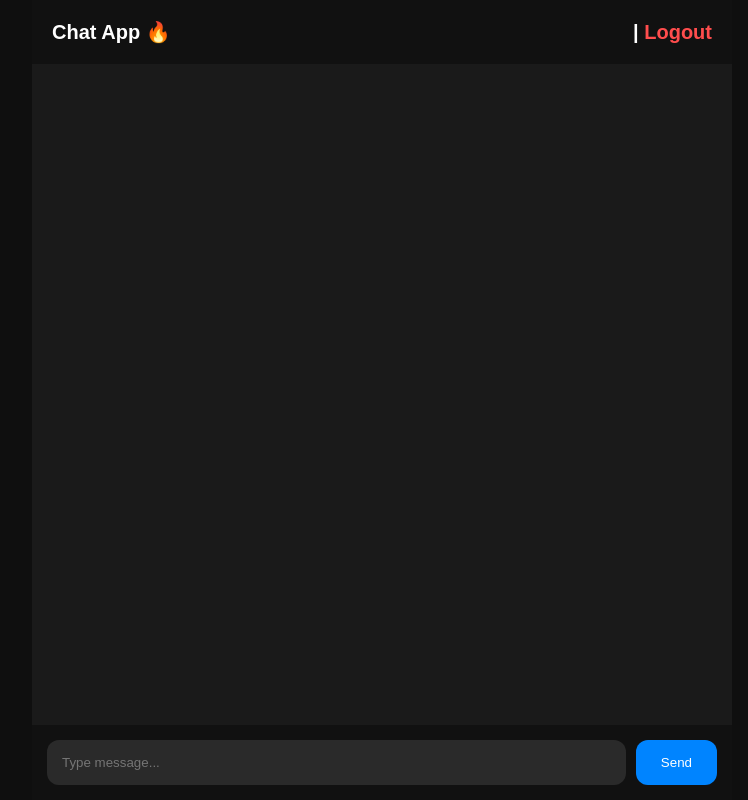
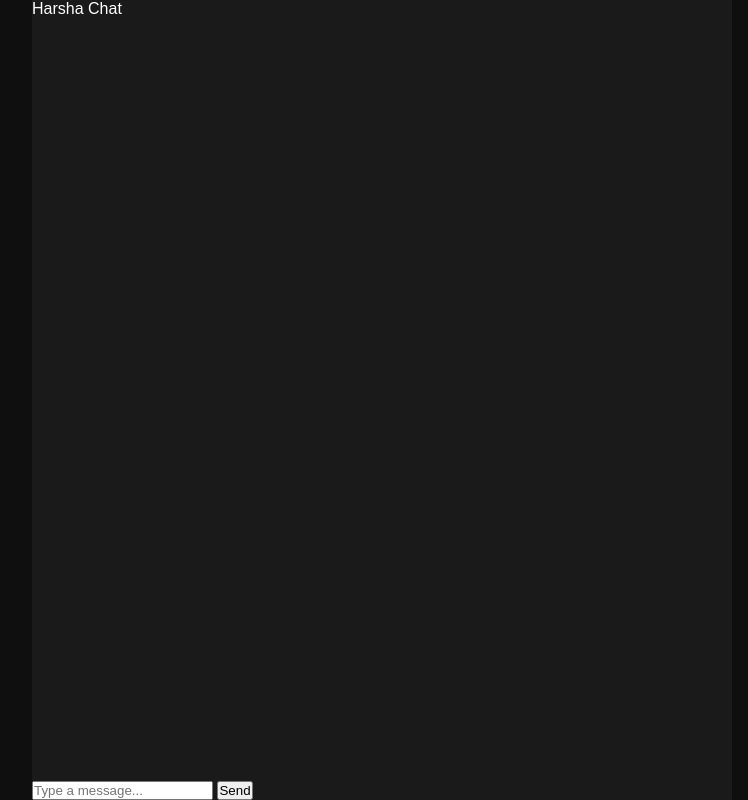
Before and after one commit to HARSHAKOLIPAKA/CWeB, a Flask app: page / in a window 1280 px wide. Shown: the whole page, without its empty margins (258-1006 px from the left). Run offline with Flask 3, Linux system fonts and the light colour scheme; some libraries are stand-ins or nearby versions.

Commit message:
Update chat.html

```diff
--- a/templates/chat.html
+++ b/templates/chat.html
@@ -1,80 +1,81 @@
 <!DOCTYPE html>
-<html>
+<html lang="en">
+
 <head>
-    <title>Chat App</title>
-    <link rel="stylesheet" href="{{ url_for('static', filename='style.css') }}">
+
+    <meta charset="UTF-8">
+
+    <meta name="viewport"
+          content="width=device-width, initial-scale=1.0">
+
+    <title>Realtime Chat</title>
+
+    <link rel="stylesheet"
+          href="{{ url_for('static', filename='style.css') }}">
+
+    <script src="https://cdn.socket.io/4.7.5/socket.io.min.js"></script>
+
 </head>
+
 <body>
 
 <div class="chat-container">
 
-    <div class="header">
+    <div class="top-bar">
+        Harsha Chat
+    </div>
 
-        <div>
-            Chat App 🔥
-        </div>
+    <div class="messages" id="messages"></div>
 
-        <div>
-            {{ username }} |
-            <a href="/logout">Logout</a>
-        </div>
+    <div class="input-box">
+
+        <input type="text"
+               id="messageInput"
+               placeholder="Type a message...">
+
+        <button onclick="sendMessage()">
+            Send
+        </button>
 
     </div>
 
-    <div class="messages">
+</div>
 
-        {% for msg in messages %}
+<script>
 
-            {% if msg['username'] == username %}
+    const socket = io();
 
-                <div class="message me">
+    function sendMessage() {
 
-                    <b>You</b><br>
+        let input = document.getElementById("messageInput");
 
-                    {{ msg['message'] }}
+        if(input.value.trim() !== "") {
 
-                    <div class="time">
-                        {{ msg['time'] }}
-                    </div>
+            socket.send(input.value);
 
-                </div>
+            input.value = "";
 
-            {% else %}
+        }
+    }
 
-                <div class="message other">
+    socket.on('message', function(msg){
 
-                    <b>{{ msg['username'] }}</b><br>
+        let div = document.createElement("div");
 
-                    {{ msg['message'] }}
+        div.className = "message";
 
-                    <div class="time">
-                        {{ msg['time'] }}
-                    </div>
+        div.innerText = msg;
 
-                </div>
+        document.getElementById("messages").appendChild(div);
 
-            {% endif %}
+        document.getElementById("messages")
+            .scrollTop =
+            document.getElementById("messages")
+            .scrollHeight;
 
-        {% endfor %}
+    });
 
-    </div>
-
-    <form method="POST" class="input-area">
-
-        <input
-            type="text"
-            name="message"
-            placeholder="Type message..."
-            required
-        >
-
-        <button type="submit">
-            Send
-        </button>
-
-    </form>
-
-</div>
+</script>
 
 </body>
 </html>
```
